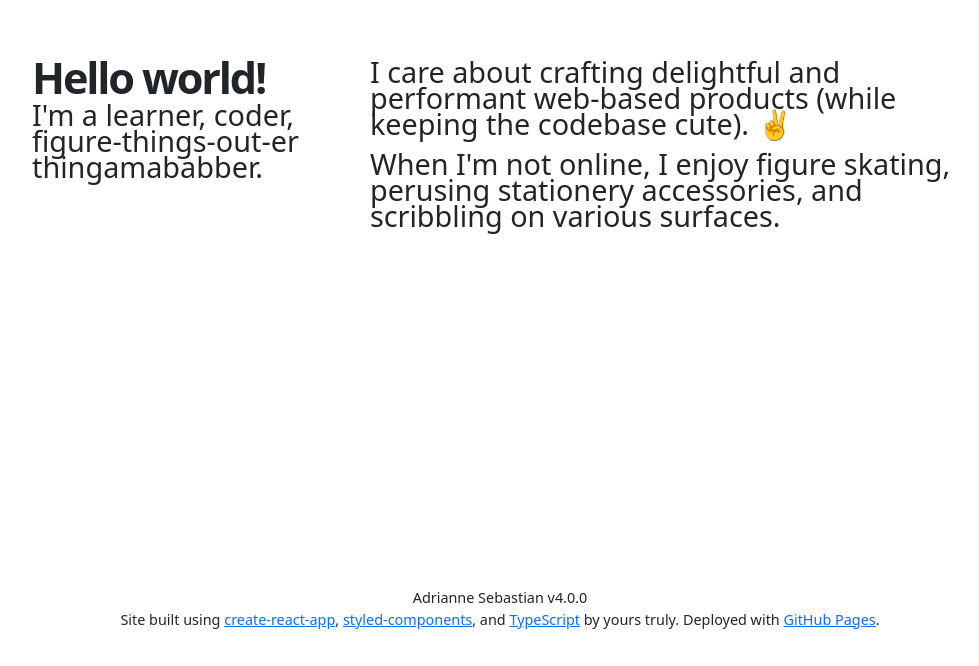
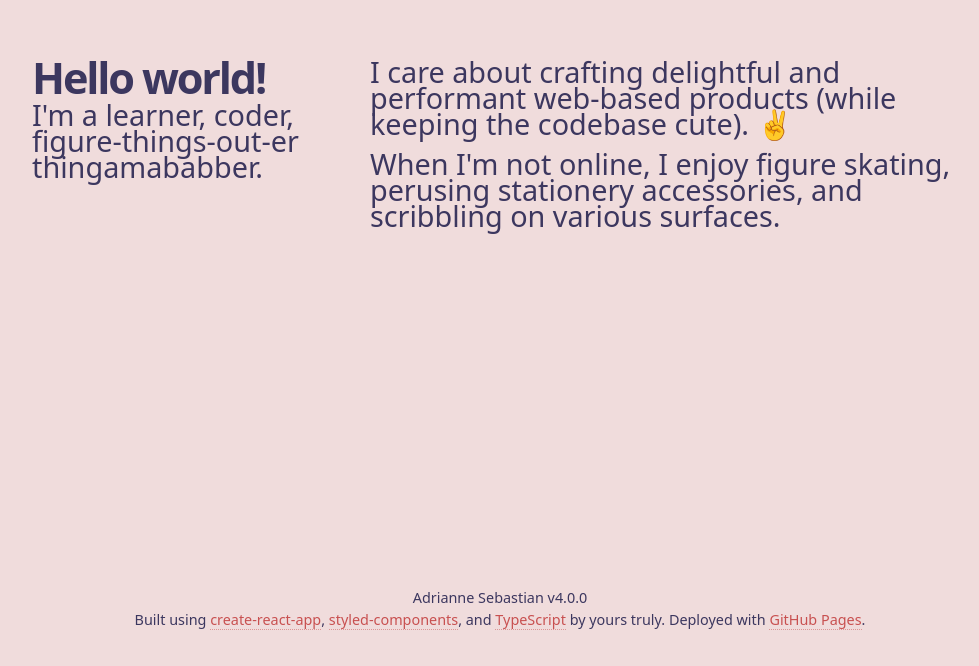
Before and after one commit to arcsbstn/arcsbstn.github.io, a React (Create React App) app: page / in a window 1280 px wide. Shown: the part 1049-1715 px from the top of the page, without its empty margins (140-1119 px from the left). Built offline with nearby package versions, Linux system fonts and the light colour scheme.

Commit message:
initialize clefairy theme

```diff
--- a/src/ResumePortfolio.tsx
+++ b/src/ResumePortfolio.tsx
@@ -2,12 +2,18 @@ import { createContext, useEffect, useState } from "react";
 import styled from "styled-components";
 
 import { About, Hero, Nav, Footer } from "./components";
+import { rgbThemeColors } from "./constants";
+import { ITheme } from "./interfaces";
+import { getRgbColor } from "./utils";
 
-const RootWrapper = styled.div`
+const RootWrapper = styled.div<{ theme: ITheme }>`
   * {
     margin: 0;
     padding: 0;
   }
+
+  color: rgb(${(props) => getRgbColor(props, "text")});
+  background-color: rgb(${(props) => getRgbColor(props, "bg")});
 
   display: flex;
   justify-content: center;
@@ -22,12 +28,18 @@ const ContentWrapper = styled.div`
 `;
 
 export const MediaWidthContext = createContext<any>(null);
+export const ThemeContext = createContext<any>(null);
 export const ActiveSectionContext = createContext<any>(null);
 
 export default function ResumePortfolio() {
   const [mediaWidth, setMediaWidth] = useState({
     isExtraLargeView: true,
     isLargeView: true,
+  });
+
+  const [theme, setTheme] = useState<ITheme>({
+    rgbThemeColors,
+    index: 0,
   });
 
   useEffect(() => {
@@ -46,7 +58,8 @@ export default function ResumePortfolio() {
 
   return (
     <MediaWidthContext.Provider value={mediaWidth}>
-      <RootWrapper>
+      <ThemeContext.Provider value={[theme, setTheme]}>
+        <RootWrapper theme={theme}>
           <Nav />
           <ContentWrapper>
             <Hero />
@@ -54,6 +67,7 @@ export default function ResumePortfolio() {
             <Footer />
           </ContentWrapper>
         </RootWrapper>
+      </ThemeContext.Provider>
     </MediaWidthContext.Provider>
   );
 }
--- a/src/components/Footer.tsx
+++ b/src/components/Footer.tsx
@@ -1,7 +1,11 @@
 import { useContext } from "react";
 import styled from "styled-components";
 
-import { MediaWidthContext } from "../ResumePortfolio";
+import { MediaWidthContext, ThemeContext } from "../ResumePortfolio";
+
+import { OutgoingLink } from "./OutgoingLink";
+import { ITheme } from "../interfaces";
+import { getRgbColor } from "../utils";
 
 const FooterWrapper = styled.div<{ isLargeView: boolean }>`
   padding: 2.5em 1em !important;
@@ -9,32 +13,43 @@ const FooterWrapper = styled.div<{ isLargeView: boolean }>`
   font-size: ${(props) => (props.isLargeView ? "0.9em" : "0.7em")};
 `;
 
+const Link = styled.a<{ theme: ITheme }>`
+  text-decoration: none;
+  border-bottom: 1px dotted
+    rgba(${(props) => getRgbColor(props, "accent")}, 0.5);
+
+  &:link,
+  &:hover,
+  &:active,
+  &:visited {
+    color: rgb(${(props) => getRgbColor(props, "accent")});
+  }
+`;
+
 export function Footer() {
   const { isLargeView } = useContext(MediaWidthContext);
+  const [theme] = useContext(ThemeContext);
+
   return (
-    <FooterWrapper isLargeView={isLargeView}>
+    <FooterWrapper isLargeView={isLargeView} theme={theme}>
       Adrianne Sebastian v4.0.0
       <br />
-      Site built using{" "}
-      <a href="https://create-react-app.dev/" target="_blank" rel="noreferrer">
+      Built using{" "}
+      <OutgoingLink href="https://create-react-app.dev/" theme={theme}>
         create-react-app
-      </a>
+      </OutgoingLink>
       ,{" "}
-      <a href="https://styled-components.com/" target="_blank" rel="noreferrer">
+      <OutgoingLink href="https://styled-components.com/" theme={theme}>
         styled-components
-      </a>
+      </OutgoingLink>
       , and{" "}
-      <a
-        href="https://www.typescriptlang.org/"
-        target="_blank"
-        rel="noreferrer"
-      >
+      <OutgoingLink href="https://www.typescriptlang.org/" theme={theme}>
         TypeScript
-      </a>{" "}
+      </OutgoingLink>{" "}
       by yours truly. Deployed with{" "}
-      <a href="https://pages.github.com/" target="_blank" rel="noreferrer">
+      <OutgoingLink href="https://pages.github.com/" theme={theme}>
         GitHub Pages
-      </a>
+      </OutgoingLink>
       .
     </FooterWrapper>
   );
--- a/src/components/Nav.tsx
+++ b/src/components/Nav.tsx
@@ -4,6 +4,7 @@ import styled from "styled-components";
 import { MediaWidthContext } from "../ResumePortfolio";
 
 const NavWrapper = styled.div<{ isExtraLargeView: boolean }>`
+  padding: 1.5em 2em !important;
   position: fixed;
   top: 0;
   display: flex;
@@ -11,9 +12,8 @@ const NavWrapper = styled.div<{ isExtraLargeView: boolean }>`
   align-content: center;
   justify-items: center;
   justify-content: space-between;
-  padding: 1.5em 2em;
-  background-color: #fff;
-  border-bottom: 1px dotted #ccc;
+  background-color: rgba(240, 220, 220, 0.9);
+  border-bottom: 1px dotted rgba(60, 55, 95, 0.5);
   width: ${(props) => (props.isExtraLargeView ? "1100px" : "100%")};
 `;
 
--- /dev/null
+++ b/src/components/OutgoingLink.tsx
@@ -0,0 +1,32 @@
+import styled from "styled-components";
+
+import { ITheme } from "../interfaces";
+import { getRgbColor } from "../utils";
+
+interface IOutgoingLink {
+  children: React.ReactNode;
+  href: string;
+  theme: ITheme;
+}
+
+const Link = styled.a<{ theme: ITheme }>`
+  text-decoration: none;
+  border-bottom: 1px dotted
+    rgba(${(props) => getRgbColor(props, "accent")}, 0.5);
+
+  &:link,
+  &:hover,
+  &:active,
+  &:visited {
+    color: rgb(${(props) => getRgbColor(props, "accent")});
+  }
+`;
+
+export function OutgoingLink(props: IOutgoingLink) {
+  const { children, href, theme } = props;
+  return (
+    <Link href={href} target="_blank" rel="noreferrer" theme={theme}>
+      {children}
+    </Link>
+  );
+}
--- a/src/constants/index.ts
+++ b/src/constants/index.ts
@@ -1,3 +1,4 @@
 export * from "./content";
 export * from "./experienceList";
 export * from "./projectsList";
+export * from "./rgbThemeColors";
--- /dev/null
+++ b/src/constants/rgbThemeColors.ts
@@ -0,0 +1,12 @@
+export const rgbThemeColors = [
+  {
+    accent: "200, 80, 80",
+    bg: "240, 220, 220",
+    text: "60, 55, 95",
+  },
+  {
+    accent: "200, 80, 80",
+    bg: "60, 55, 95",
+    text: "240, 220, 220",
+  },
+];
--- /dev/null
+++ b/src/interfaces.ts
@@ -0,0 +1,10 @@
+export interface IRgbThemeColors {
+  accent: string;
+  bg: string;
+  text: string;
+}
+
+export interface ITheme {
+  rgbThemeColors: IRgbThemeColors[];
+  index: number;
+}
--- /dev/null
+++ b/src/utils/getRgbColor.ts
@@ -0,0 +1,10 @@
+import { ITheme } from "../interfaces";
+
+export const getRgbColor = (
+  props: { theme: ITheme },
+  key: "accent" | "bg" | "text"
+) => {
+  const { theme } = props;
+  const { rgbThemeColors, index } = theme;
+  return rgbThemeColors[index][key];
+};
--- /dev/null
+++ b/src/utils/index.ts
@@ -0,0 +1 @@
+export * from "./getRgbColor";
```
Lines whose indentation alone changed are shown as unchanged.
